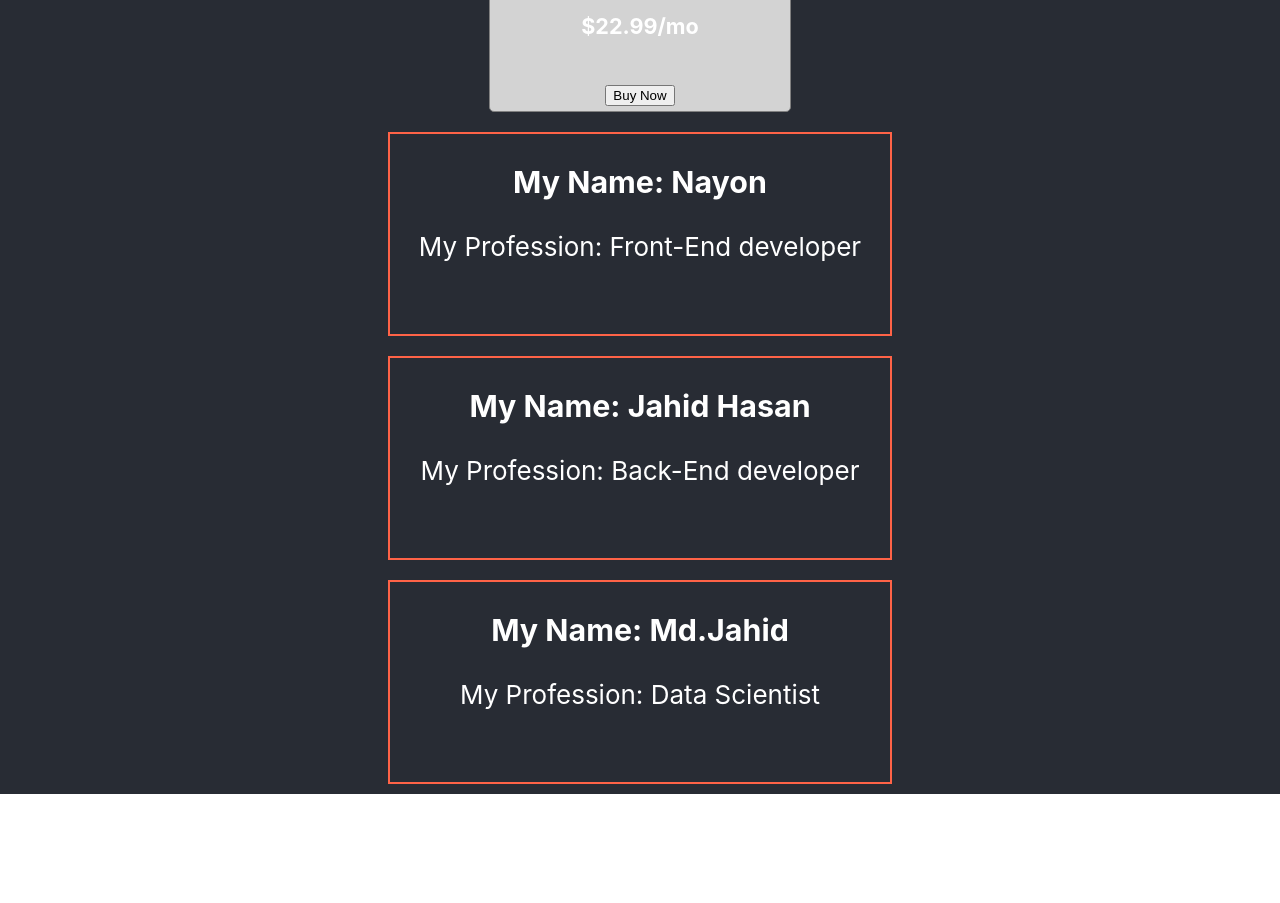
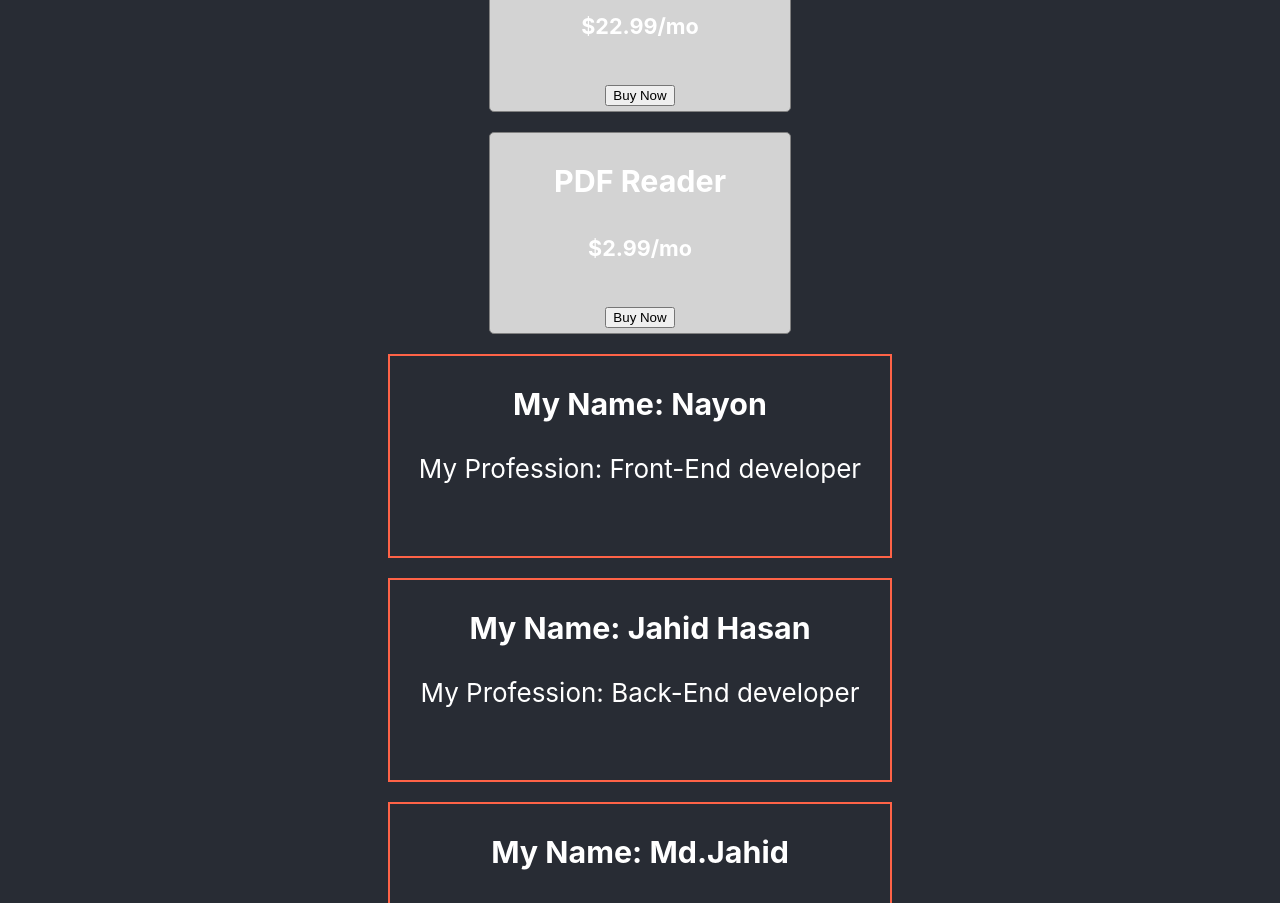
Before and after one commit to Asif10H/React-Core-concept, a React (Create React App) app in the folder core-concepts/: page / in a window 1280 px wide. Shown: the part 1180-2083 px from the top of the page. Before the commit the page ends 1974 px from the top, so only its background shows below. Built offline with nearby package versions, Linux system fonts and the light colour scheme.

Commit message:
product + map

```diff
--- a/core-concepts/src/App.js
+++ b/core-concepts/src/App.js
@@ -23,10 +23,13 @@ function App() {
               products.map(product => <li>{product.name + " " + product.price}</li>)
             }
         </ul>
-        <Product product={products[0]}></Product>
+        {
+          products.map(product => <Product product={product}></Product>)
+        }
+        {/* <Product product={products[0]}></Product>
         <Product product={products[1]}></Product>
         <Product product={products[2]}></Product>
-        <Product product={products[3]}></Product>
+        <Product product={products[3]}></Product> */}
         <Person name="Nayon" job="Front-End developer"></Person>
         <Person name="Jahid Hasan" job="Back-End developer"></Person>
         <Person name="Md.Jahid" job="Data Scientist"></Person>
```
